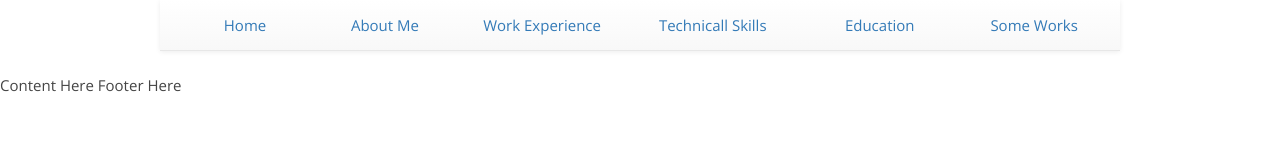
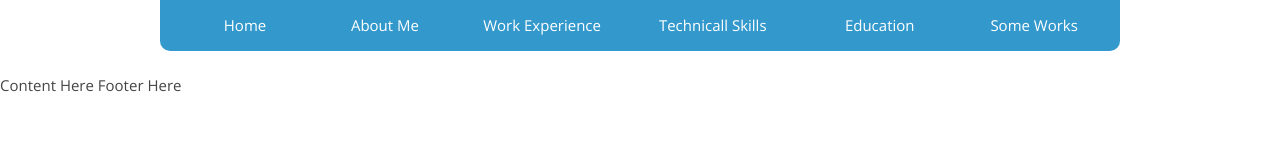
Before and after one commit to noemilosada/noemilosada, a website: page index.html in a window 1280 px wide. Drawn offline with nearby package versions, Linux system fonts and the light colour scheme.

Commit message:
US3 Styling mobile navigation

```diff
--- a/assets/less/menu.less
+++ b/assets/less/menu.less
@@ -7,6 +7,29 @@
 .navbar .container {
   margin: 0 auto;
 }
+
+.main-nav {
+  background-color: @main-color;
+  border-radius: 0 0 10px 10px;
+
+  .navbar-toggle .icon-bar {
+    background-color: @secondary-color;
+  }
+
+  .nav li a,
+  .navbar-brand {
+    color: @secondary-color;
+    text-shadow: @no-text-shadow;
+  }
+
+  .nav > li > a{
+    &:hover,
+    &:focus {
+      background: @dark-color;
+    }
+  }
+}
+
 
 /** Medium Devices (Desktops) */
 @media (min-width: 992px) {
@@ -22,4 +45,9 @@
   .container {
     width: 90%;
   }
+
+  .navbar-collapse {
+    box-shadow: @no-box-shadow;
+    border-top: 1px solid @secondary-color;
+  }
 }
--- a/assets/less/theme.less
+++ b/assets/less/theme.less
@@ -1,6 +1,7 @@
 /**
  * Test
  */
+@import 'variables.less';
 @import 'common.less';
 @import 'icons.less';
 @import 'menu.less';
--- /dev/null
+++ b/assets/less/variables.less
@@ -0,0 +1,12 @@
+/**
+ * Variables
+ */
+
+/** Colors */
+@main-color: #39c;
+@secondary-color: #fff;
+@dark-color: #297aa3;
+
+/** Shadows */
+@no-text-shadow: 0 0 0 transparent;
+@no-box-shadow: 0 0 0 transparent;
--- a/index.html
+++ b/index.html
@@ -23,7 +23,7 @@
     </head>
     <body>
         <!-- Top Navigation -->
-        <div class="navbar navbar-default navbar-fixed-top" role="navigation">
+        <div class="navbar main-nav navbar-fixed-top" role="navigation">
             <div class="container">
 
                 <!-- Brand Menu -->
```
Also changed, not shown: assets/css/theme.css, assets/css/theme.min.css.
